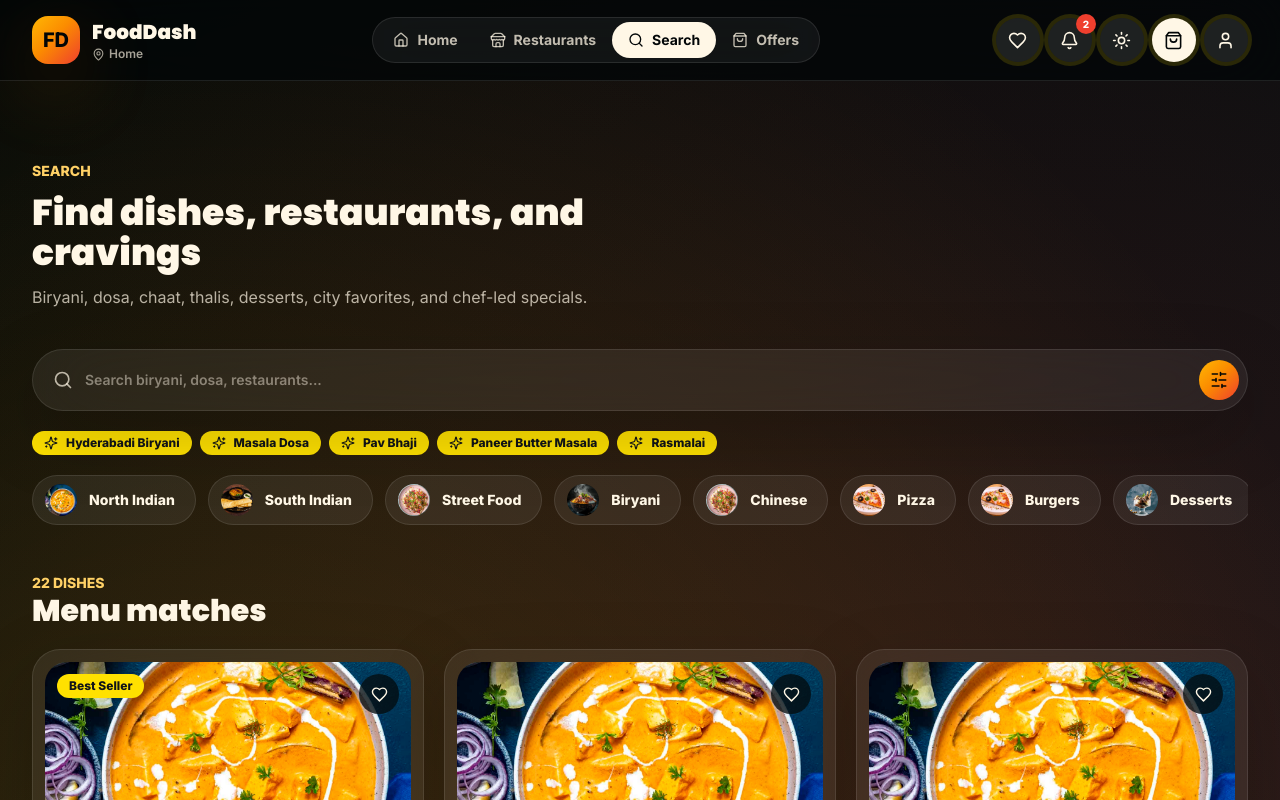
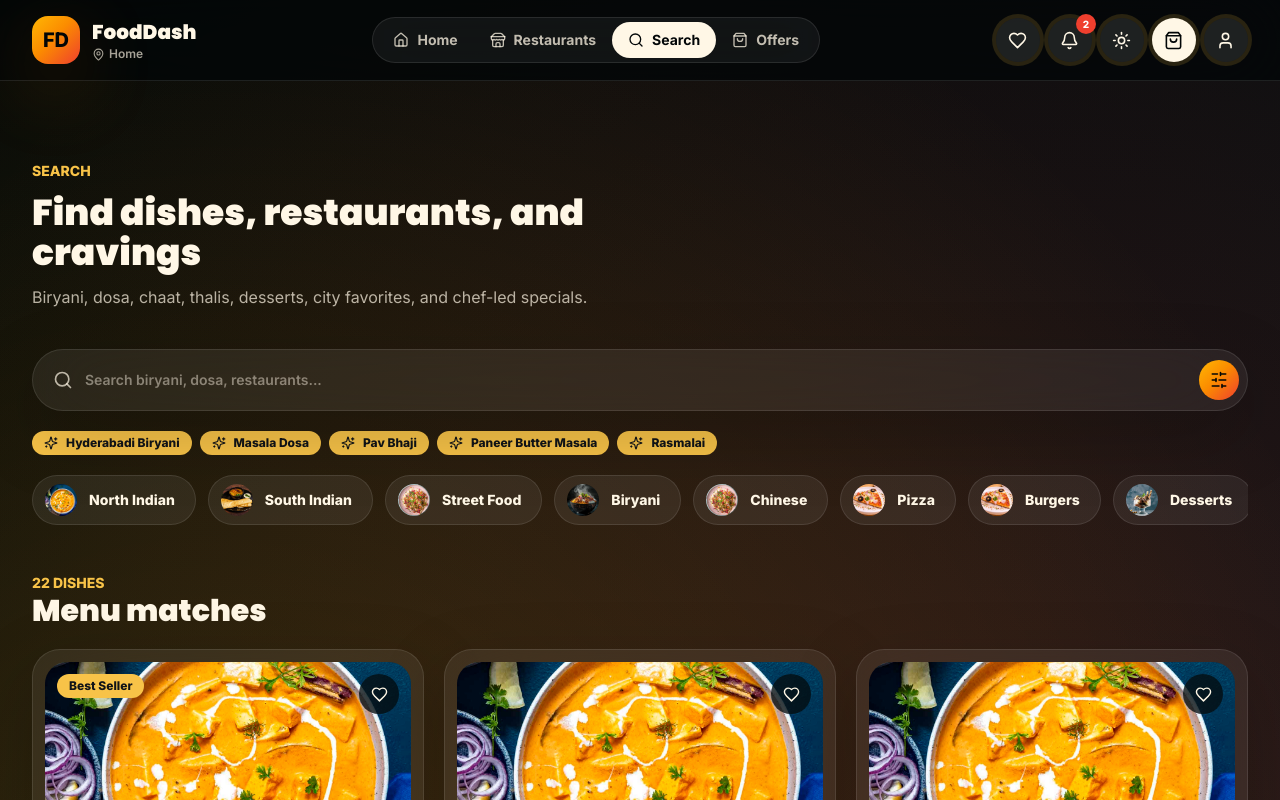
Before and after one commit to mahek-yadav/FoodDashapp, a React (Vite) app: page /search in a window 1280 px wide. Shown: the top 800 px of the page. Built offline with nearby package versions, Linux system fonts and the light colour scheme.

Commit message:
style(brand): update brand color to rgb(248 195 72) and map legacy flame utilities

```diff
--- a/src/index.css
+++ b/src/index.css
@@ -28,8 +28,8 @@
 
   /* Brand color: rgb(255,225,0) used for buttons and highlights */
   :root {
-    --brand: 255 225 0; /* store as RGB triple for rgba usage */
-    --brand-rgb: 255,225,0;
+    --brand: 248 195 72; /* new brand RGB: rgb(248 195 72) */
+    --brand-rgb: 248,195,72;
     --brand-opaque: rgba(var(--brand), 0.24);
   }
 
@@ -109,6 +109,27 @@
     color: rgb(17,20,24);
   }
 
+  /* Map legacy flame-* utilities to the new brand color so existing markup updates */
+  .text-flame-300,
+  .text-flame-500,
+  .text-flame-600 {
+    color: rgb(var(--brand)) !important;
+  }
+
+  .bg-flame-400,
+  .bg-flame-500 {
+    background: rgb(var(--brand)) !important;
+  }
+
+  /* alpha utility (Tailwind-style class with slash) */
+  .bg-flame-400\/15 {
+    background-color: rgba(var(--brand-rgb), 0.15) !important;
+  }
+
+  .bg-flame-gradient {
+    background: linear-gradient(135deg, rgb(var(--brand)) 0%, rgba(var(--brand-rgb), 0.9) 100%);
+  }
+
   .section-pad {
     @apply py-12 sm:py-16 lg:py-20;
   }
```
